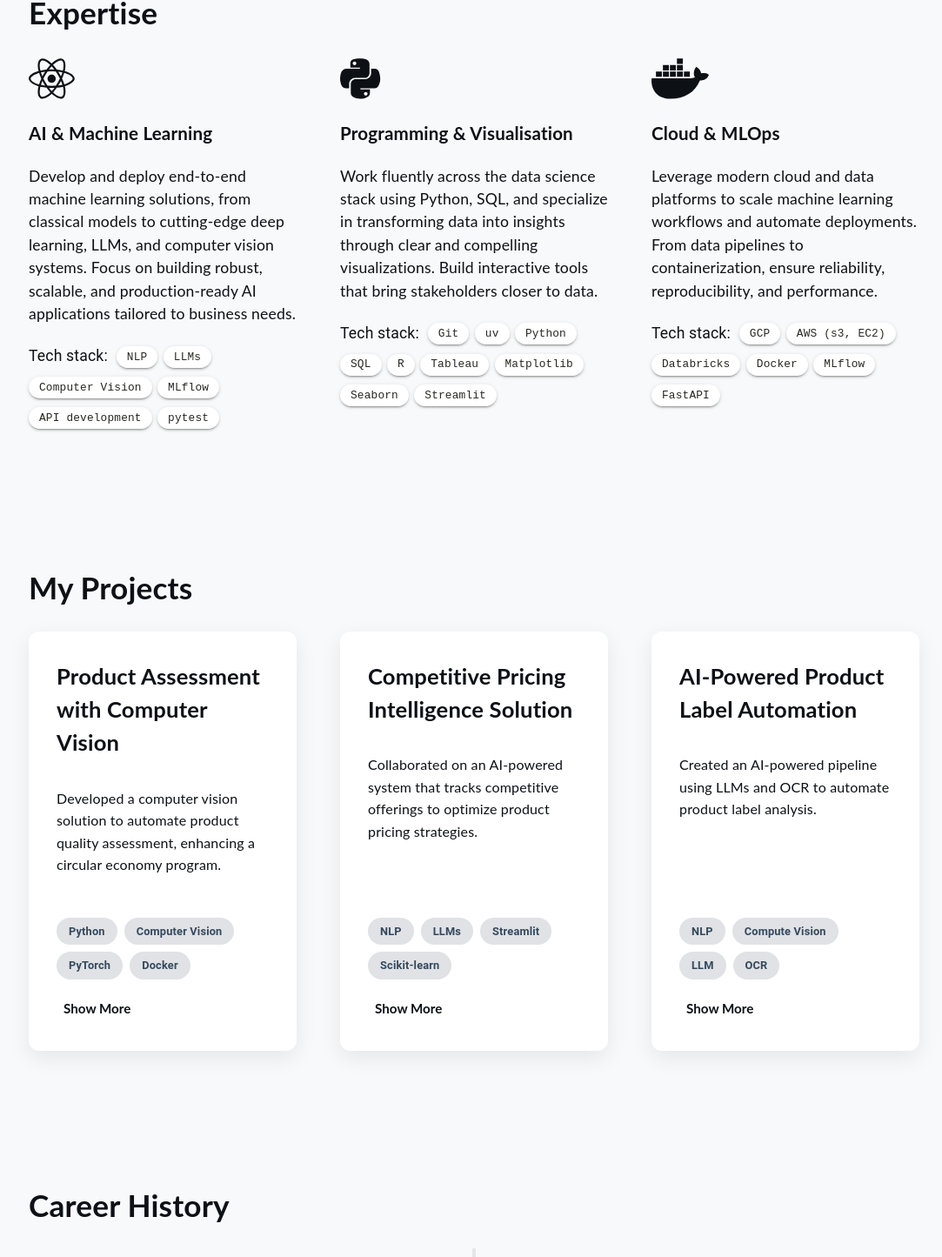
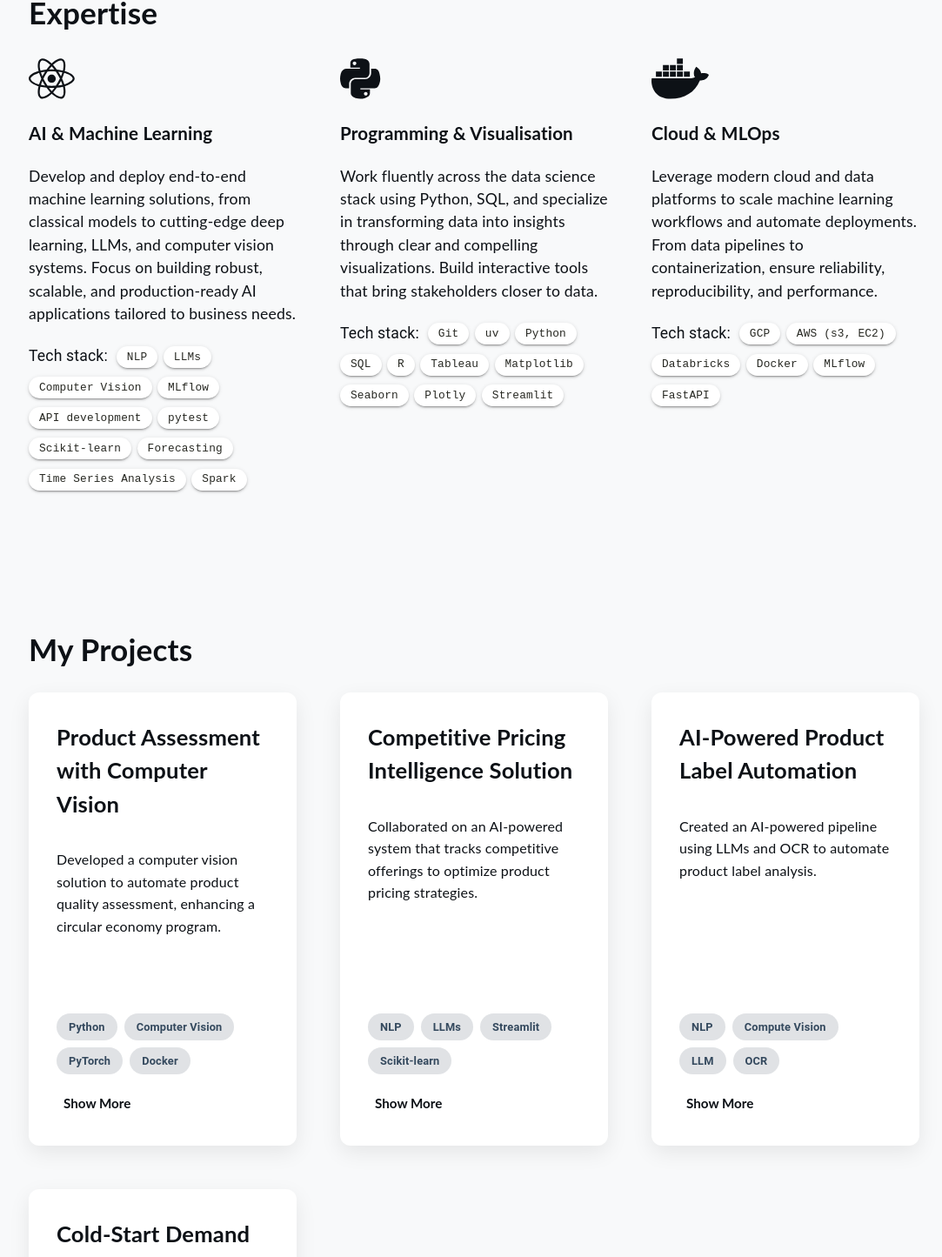
Before and after one commit to VeronikaKritskaia/professional-portfolio, a React (Create React App) app: page / in a window 1280 px wide. Shown: the part 1323-2768 px from the top of the page at 87% size, without its empty margins (95-1178 px from the left). Built offline with nearby package versions, Linux system fonts and the light colour scheme.

Commit message:
project additions

```diff
--- a/src/components/Expertise.tsx
+++ b/src/components/Expertise.tsx
@@ -11,7 +11,11 @@ const labelsFirst = [
     "Computer Vision",
     "MLflow",
     "API development",
-    "pytest"
+    "pytest",
+    "Scikit-learn",
+    "Forecasting",
+    "Time Series Analysis",
+    "Spark"
 ];
 
 const labelsSecond = [
@@ -23,6 +27,7 @@ const labelsSecond = [
     "Tableau",
     "Matplotlib",
     "Seaborn",
+    "Plotly",
     "Streamlit",
 ];
 
--- a/src/components/Footer.tsx
+++ b/src/components/Footer.tsx
@@ -30,9 +30,9 @@ function Footer() {
         <div className="footer-column">
           <div className="column-title">Follow</div>
           <div className="social-icons">
-            <a href="https://github.com/VeronikaKritskaia" target="_blank" rel="noopener noreferrer" aria-label="GitHub">
+            {/* <a href="https://github.com/VeronikaKritskaia" target="_blank" rel="noopener noreferrer" aria-label="GitHub">
               <GitHubIcon />
-            </a>
+            </a> */}
             <a href="https://www.linkedin.com/in/veronika-kritskaia/" target="_blank" rel="noopener noreferrer" aria-label="LinkedIn">
               <LinkedInIcon />
             </a>
--- a/src/components/Main.tsx
+++ b/src/components/Main.tsx
@@ -43,7 +43,7 @@ function Main() {
             >
               <LinkedInIcon />
             </a>
-            <a
+            {/* <a
               href="https://github.com/VeronikaKritskaia" // <-- TODO: Add your GitHub URL
               target="_blank"
               rel="noopener noreferrer"
@@ -51,7 +51,7 @@ function Main() {
               aria-label="GitHub"
             >
               <GitHubIcon />
-            </a>
+            </a> */}
           </div>
 
         </div>
--- a/src/components/Projects.tsx
+++ b/src/components/Projects.tsx
@@ -36,6 +36,18 @@ const projectsData = [
       'Collaborated with product and business teams to translate their requirements into technical plans for the AI model(s).'
     ],
     skills: ['NLP', 'Compute Vision', 'LLM', 'OCR']
+  },
+  {
+    id: 4,
+    title: 'Cold-Start Demand Forecasting for New Products',
+    description: 'Designed a cold-start forecasting approach to estimate demand for newly launched products with little or no sales history.',
+    details: [
+      'Used time series clustering technique (HDBSCAN) and pair-wise matching technique with dtw distance to perform series-based similarity matching on historical sales behavior.',
+      'Implemented fallback matching logic to expand the search across models when no suitable match was found within the same product family.',
+      'Reconstructed synthetic sales histories for new products using scaled reference time series for smoother demand patterns.',
+      'Trained a LightGBM forecasting model across all products using enriched time series data.'
+    ],
+    skills: ['Time Series', 'LightGBM', 'HDBSCAN', 'Spark', 'Scikit-learn', 'dtw distance']
   }
 ];
 
```
